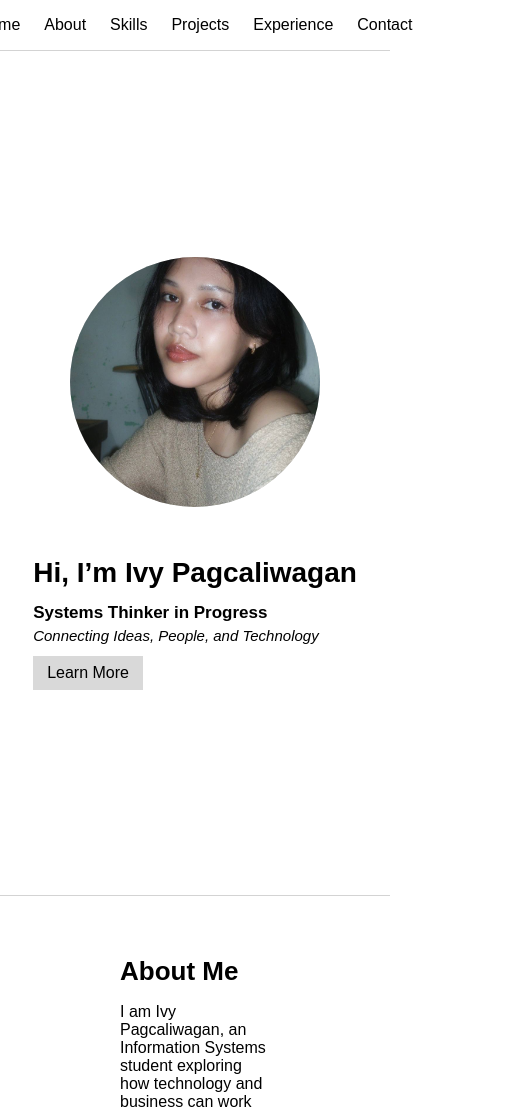
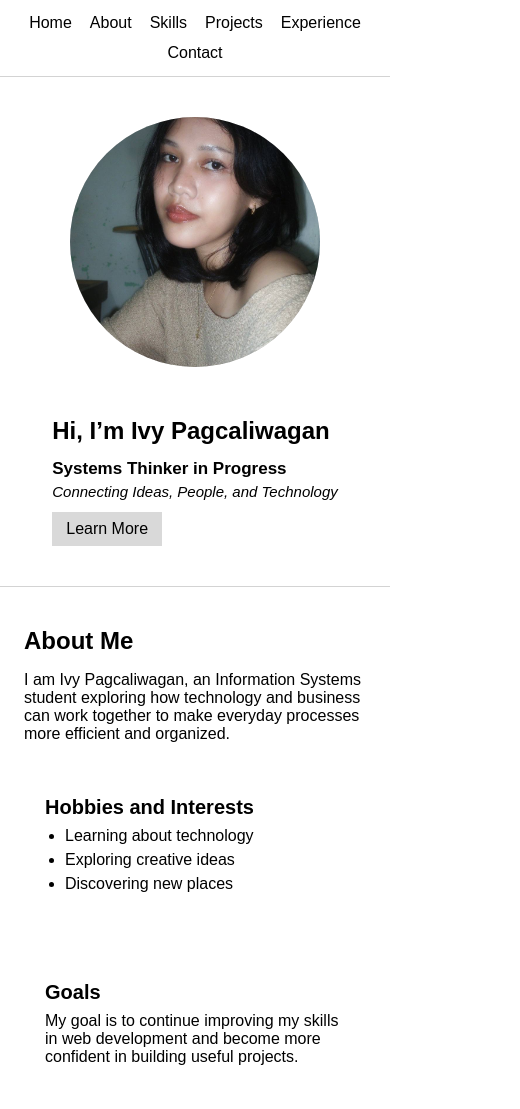
Before and after one commit to pagcaliwaganivy047-jpg/portfolio-project, a plain HTML site: page index.html in a window 390 px wide. Shown: the top 1109 px of the page, 520 px wide, since content can reach past the window. Drawn offline with Linux system fonts and the light colour scheme.

Commit message:
make portfolio responsive

```diff
--- a/style.css
+++ b/style.css
@@ -293,3 +293,72 @@ th {
 .contact-form button:hover {
   background-color: #c7c7c7;
 }
+
+@media (max-width: 768px) {
+  .main-navigation {
+    padding: 14px 24px;
+  }
+
+  .main-navigation ul {
+    flex-wrap: wrap;
+    gap: 12px 18px;
+  }
+
+  .intro-section,
+  .about-section,
+  .skills-section,
+  .projects-section,
+  .experience-section,
+  .contact-section {
+    padding: 40px 24px;
+  }
+
+  .intro-section {
+    min-height: auto;
+  }
+
+  .about-columns {
+    flex-direction: column;
+  }
+
+  .about-box {
+    width: 100%;
+  }
+
+  .skills-container {
+    flex-wrap: wrap;
+  }
+
+  .skill-card {
+    width: calc(50% - 8px);
+  }
+
+  .projects-container {
+    flex-direction: column;
+  }
+
+  .project-card {
+    width: 100%;
+  }
+
+  .project-card img {
+    height: auto;
+  }
+
+  .experience-section {
+    overflow-x: auto;
+  }
+
+  .contact-form {
+    max-width: 100%;
+  }
+
+  .intro-text h1,
+  .about-section h2,
+  .skills-section h2,
+  .projects-section h2,
+  .experience-section h2,
+  .contact-section h2 {
+    font-size: 24px;
+  }
+}
```
